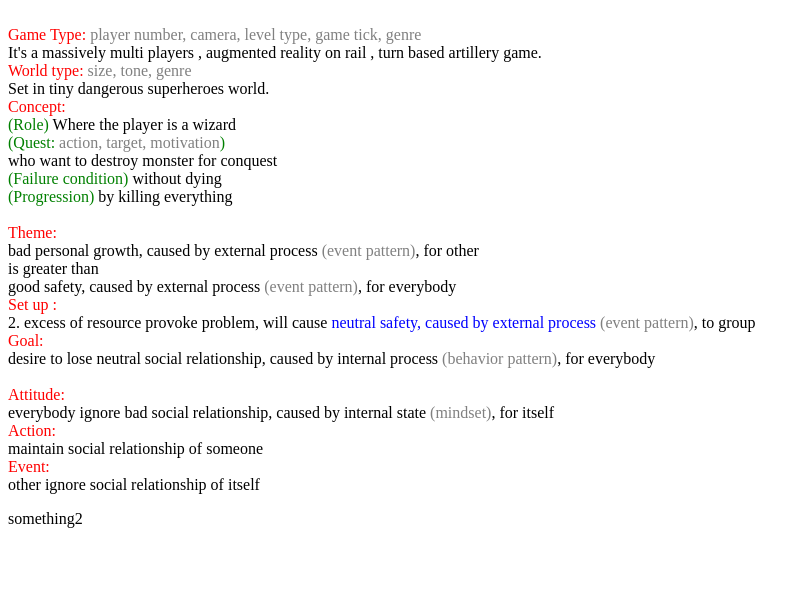
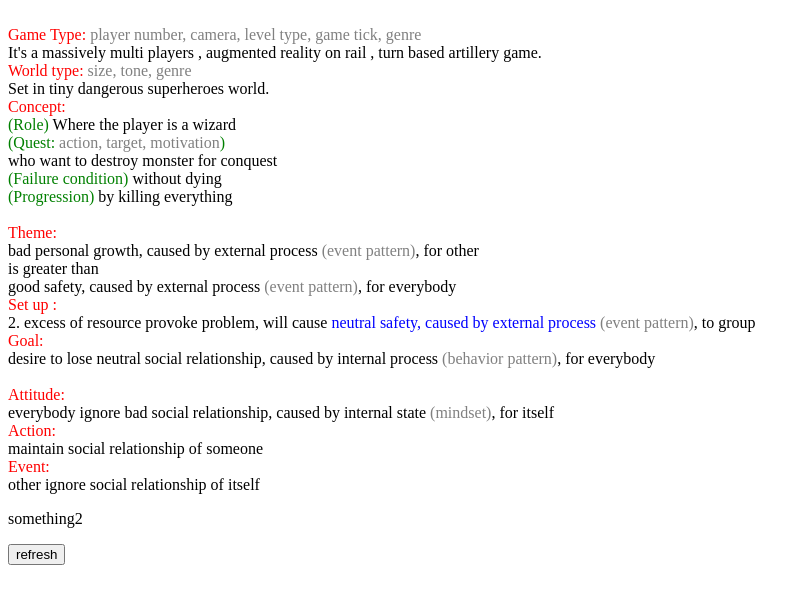
Before and after one commit to Neoshaman/Javascript-experiment, a plain HTML site: page index.html in a window 1280 px wide. Shown: the whole page, without its empty margins (0-810 px from the left). Drawn offline with Linux system fonts and the light colour scheme.

Commit message:
Update index.html

```diff
--- a/index.html
+++ b/index.html
@@ -6,6 +6,7 @@
 	<body>
 		<div id="test"><p>hello</p></div>
 		<p>hello</p>
+		<button>refresh</button>
 		<script type='text/javascript' src="gameIdea.js"></script>
 	</body>
 </html>
```
